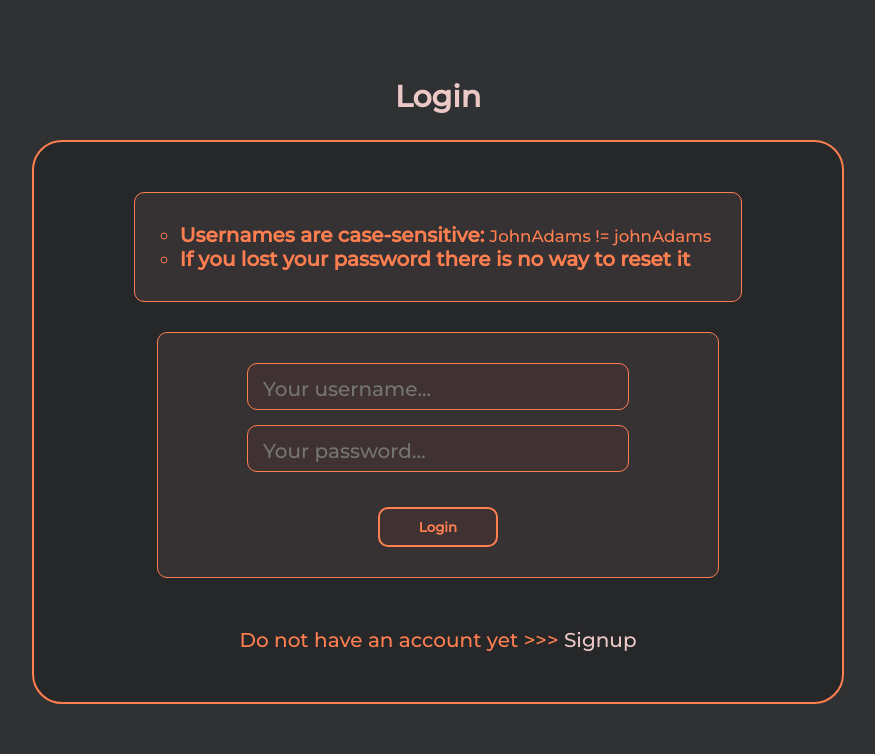
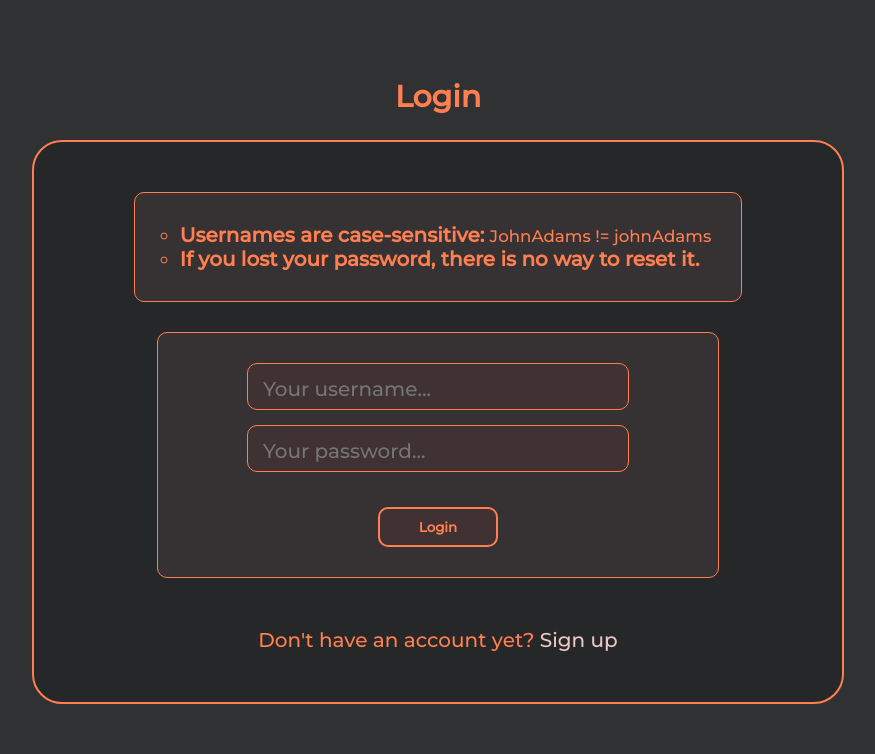
Before and after one commit to progdad/SimpleMail, a Django app: page /login/ in a window 1280 px wide. Shown: the part 102-856 px from the top of the page, without its empty margins (202-1077 px from the left). Run offline with Django 3.2, Linux system fonts and the light colour scheme; some libraries are stand-ins or nearby versions.

Commit message:
Revise registration and login templates

```diff
--- a/MainApp/templates/login.html
+++ b/MainApp/templates/login.html
@@ -1,16 +1,16 @@
 {% extends 'base.html' %}
 {% block content %}
-    <h1 style="color: #ecc9c7; text-align: center; margin-top: -20px;">Login</h1>
+    <h1 style="color: #ff7f50; text-align: center; margin-top: -20px;">Login</h1>
     <div class="RegistrationForm">
 
         {% if login_error %}
-            <h4 style="margin: -10px auto 30px; color: #ecc9c7">{{ login_error }}</h4>
+            <h4 style="margin: -10px auto 30px; color: #ecc9c7;">{{ login_error }}</h4>
         {% endif %}
 
         <div class="reg-form__rules" style="color: #ff7f50; border: 1px solid #ff7f50; border-radius: 10px; margin-bottom: 30px; padding: 30px; background-color: #363133;">
             <ul class="reg-form__list">
                 <li class="reg-form__li"><strong>Usernames are case-sensitive:</strong> <small>JohnAdams != johnAdams</small></li>
-                <li class="reg-form__li"><strong>If you lost your password there is no way to reset it</strong></li>
+                <li class="reg-form__li"><strong>If you lost your password, there is no way to reset it.</strong></li>
             </ul>
         </div>
 
@@ -21,9 +21,8 @@
             <input class="reg-form__button" type="submit" value="Login">
         </form>
 
-
         <div>
-            <p style="margin: 50px auto 0; color: #ff7f50;">Do not have an account yet >>> <a href="{% url 'signup' %}" style="color: #ecc9c7;">Signup</a></p>
+            <p style="margin: 50px auto 0; color: #ff7f50;">Don't have an account yet? <a href="{% url 'signup' %}" style="color: #ecc9c7;">Sign up</a></p>
         </div>
     </div>
 {% endblock %}
```
Also changed, not shown: MainApp/templates/signup.html (+6 -7 lines).
